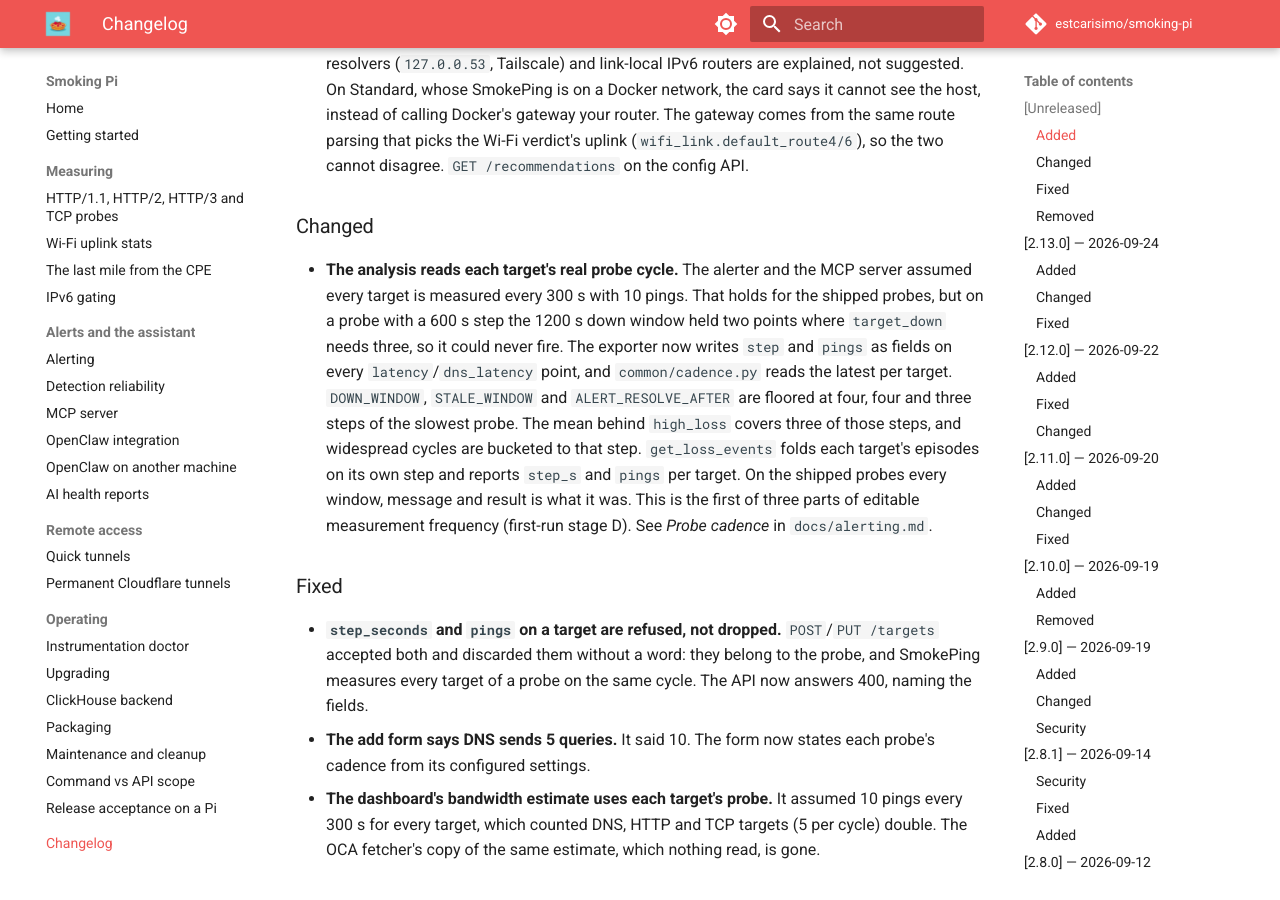
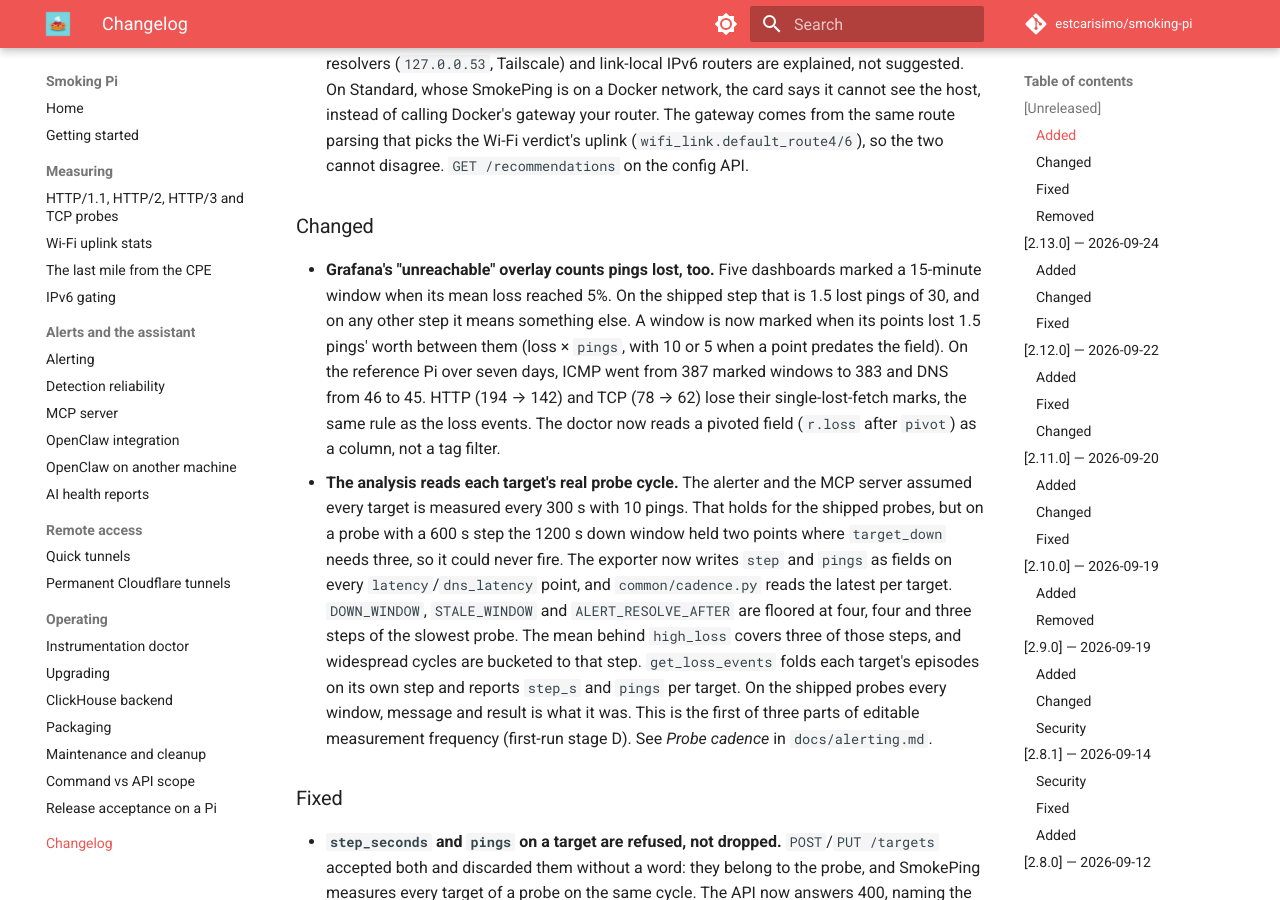
Before and after one commit to estcarisimo/smoking-pi, an MkDocs documentation site: the page built from docs/changelog.md, in a window 1280 px wide and 900 px high, scrolled down 955 px. Built offline with MkDocs 1.6.1 and Material for MkDocs 9.7.7, drawn with Linux system fonts in a browser that asks for light colours; comment, search, counter and statistics services are not loaded.

Commit message:
feat(grafana): the "unreachable" overlay counts pings lost, not a 5% mean
Part 3c of editable measurement frequency (stage D). Five dashboards
marked a 15-minute window when its mean loss reached 5%: 1.5 lost pings
of 30 on the shipped step, something else on any other. They now pivot
in the exporter's `pings` field and mark a window whose points lost 1.5
pings' worth between them (loss x pings summed), with 10 (latency) or 5
(DNS/HTTP/TCP) for points written before the field existed. `_field` is
put back in the group key after the pivot so the series keeps its name
("unreachable", matched byName).

Live, seven days: ICMP 387 -> 383 windows, DNS 46 -> 45, HTTP 194 -> 142
and TCP 78 -> 62 (single lost fetches, as with loss events). Every
edited query ran on the Pi's InfluxDB with the original group-key
columns.

The doctor's panel-tags-written check reads r.<field> after a
pivot(columnKey: ["_field"]) as a column, not a tag filter.

Co-Authored-By: Claude Opus 5.5 <noreply@anthropic.com>

```diff
--- a/CHANGELOG.md
+++ b/CHANGELOG.md
@@ -48,6 +48,16 @@ version gets a matching GitHub release and git tag.
 
 ### Changed
 
+- **Grafana's "unreachable" overlay counts pings lost, too.** Five
+  dashboards marked a 15-minute window when its mean loss reached 5%. On
+  the shipped step that is 1.5 lost pings of 30, and on any other step it
+  means something else. A window is now marked when its points lost 1.5
+  pings' worth between them (loss × `pings`, with 10 or 5 when a point
+  predates the field). On the reference Pi over seven days, ICMP went
+  from 387 marked windows to 383 and DNS from 46 to 45. HTTP (194 → 142)
+  and TCP (78 → 62) lose their single-lost-fetch marks, the same rule as
+  the loss events. The doctor now reads a pivoted field (`r.loss` after
+  `pivot`) as a column, not a tag filter.
 - **The analysis reads each target's real probe cycle.** The alerter and
   the MCP server assumed every target is measured every 300 s with 10
   pings. That holds for the shipped probes, but on a probe with a
```
Also changed, not shown: docs/alerting.md (+8 -0 lines), 7 other files.
